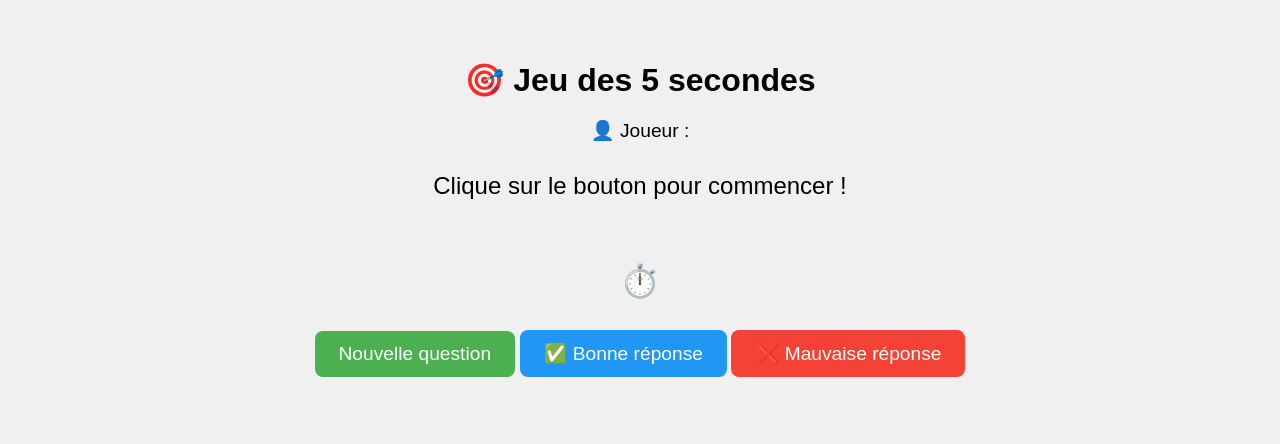
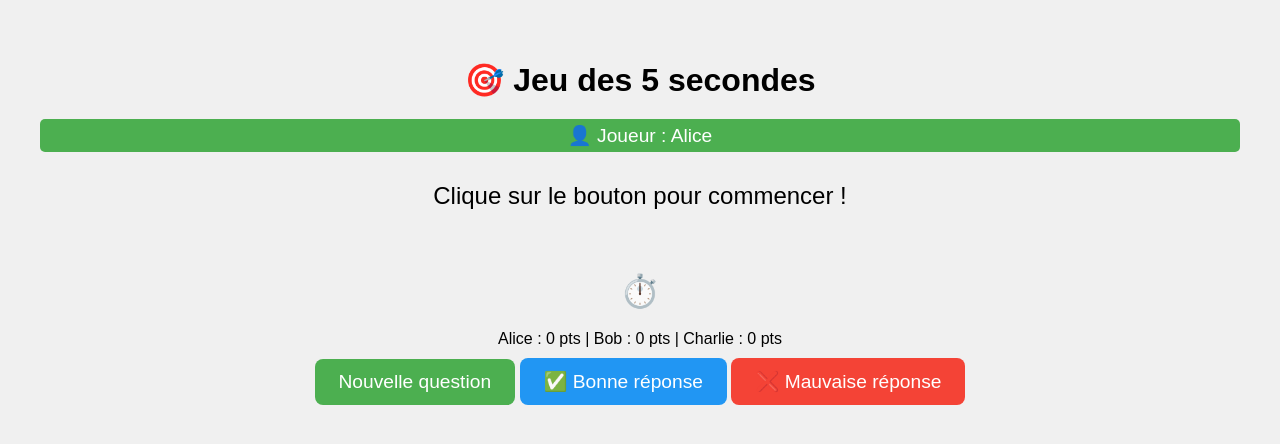
Before and after one commit to SebastienPaviot/games, a plain HTML site: page 5seconds/index.html in a window 1280 px wide. Drawn offline with Linux system fonts and the light colour scheme.

Commit message:
Update index.html

```diff
--- a/5seconds/index.html
+++ b/5seconds/index.html
@@ -33,6 +33,13 @@
     .joueur {
       font-size: 1.2em;
       margin-bottom: 10px;
+      padding: 5px 10px;
+      border-radius: 5px;
+    }
+
+    .joueur-actif {
+      background-color: #4CAF50;
+      color: white;
     }
 
     .scores {
@@ -68,7 +75,7 @@
 <body>
 
   <h1>🎯 Jeu des 5 secondes</h1>
-  <div class="joueur">👤 Joueur : <span id="nom-joueur"></span></div>
+  <div class="joueur" id="joueur-1">👤 Joueur : <span id="nom-joueur"></span></div>
   <div class="question">Clique sur le bouton pour commencer !</div>
   <div class="timer">⏱️</div>
   <div class="scores"></div>
@@ -105,7 +112,15 @@
     let timerInterval;
 
     function afficherJoueur() {
-      document.getElementById('nom-joueur').textContent = joueurs[indexJoueur];
+      const joueurActif = joueurs[indexJoueur];
+      document.getElementById('nom-joueur').textContent = joueurActif;
+      document.querySelectorAll('.joueur').forEach((el, idx) => {
+        if (idx === indexJoueur) {
+          el.classList.add('joueur-actif');
+        } else {
+          el.classList.remove('joueur-actif');
+        }
+      });
       afficherScores();
     }
 
@@ -113,6 +128,9 @@
       const scoresDiv = document.querySelector('.scores');
       scoresDiv.innerHTML = joueurs.map(j => `${j} : ${scores[j]} pt${scores[j] !== 1 ? 's' : ''}`).join(' | ');
     }
+
+    // Affichage du premier joueur au début
+    afficherJoueur();
 
     function nouvelleQuestion() {
       clearInterval(timerInterval);
@@ -123,8 +141,6 @@
       bouton.disabled = true;
       boutonScore.disabled = true;
       boutonMauvaiseReponse.disabled = true;
-
-      afficherJoueur();
 
       let question;
       do {
```
